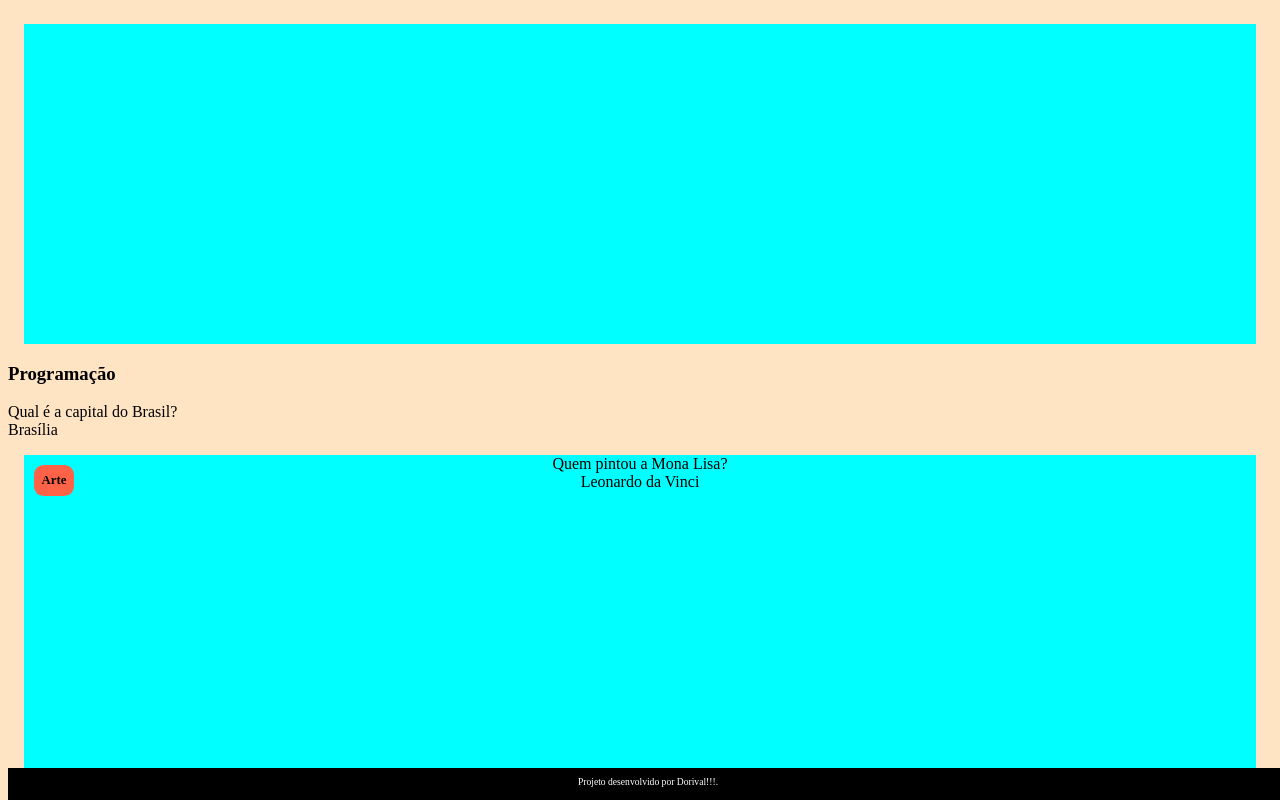
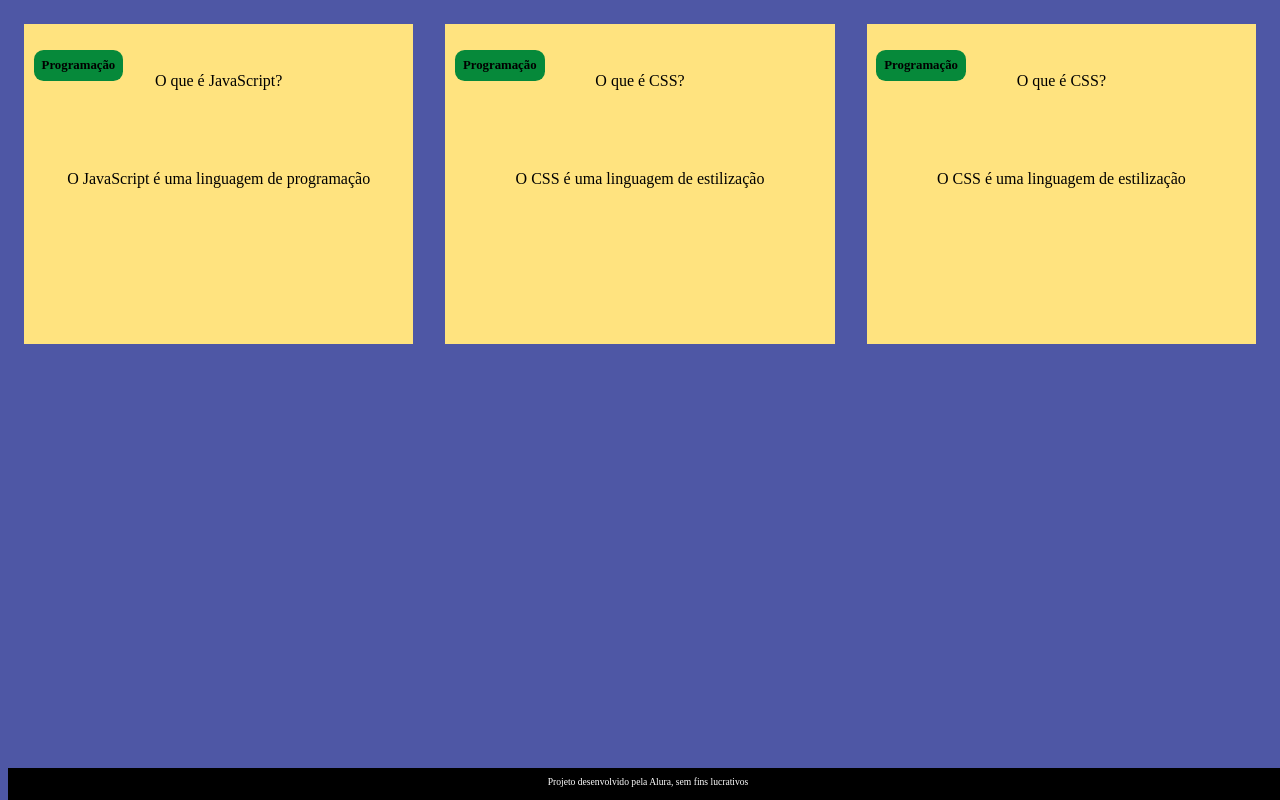
Before and after one commit to dorival2305/flash-card-by-Dorival, a plain HTML site: page index.html in a window 1280 px wide. Drawn offline with Linux system fonts and the light colour scheme.

Commit message:
adicionei cartões

```diff
--- a/assets/style.css
+++ b/assets/style.css
@@ -1,15 +1,15 @@
 body {
-    background-color: bisque;
+    background-color: rgb(78, 87, 165);
     font-family: Bai Jamjuree;
 }
 
 #container {
-    display: flex; /* Elementos dispostos em linha */
+    display: flex;
 }
 
 .cartao {
     margin: 1rem 1rem;
-    background-color: aqua;
+    background-color: rgb(255,227, 127);
     height: 20rem;
     flex-grow: 1;
     flex-basis: calc(33% - 6rem);
@@ -17,12 +17,11 @@ body {
 
 .cartao__conteudo {
     text-align: center;
-    /* background-color: aquamarine; */
     height: 100%;
 }
 
 .cartao__conteudo h3 {
-    background-color: tomato;
+    background-color: rgb(6, 137, 58);
     text-align: left;
     padding: 0.5rem;
     position: absolute;
--- a/index.html
+++ b/index.html
@@ -1,66 +1,51 @@
 <!DOCTYPE html>
-<html lang="en">
+<html lang="pt-br">
 <head>
     <meta charset="UTF-8">
-    <meta name="viewport" content="width=!, initial-scale=1.0">
+    <meta name="viewport" content="width=device-width, initial-scale=1.0">
     <link rel="stylesheet" href="assets/style.css">
-    <title>FlashCard</title>
+    <title>Flashcard</title>
 </head>
 <body>
-
+    <main>
+        <section id="container">
+            <article class="cartao">
+                <div class="cartao__conteudo">
+                    <h3>Programação</h3>
+                    <div class="cartao__conteudo__pergunta">
+                        <p>O que é JavaScript?</p>
+                    </div>
+                    <div class="cartao__conteudo__resposta">
+                        <p>O JavaScript é uma linguagem de programação</p>
+                    </div>
+                </div>
+            </article>
+            <article class="cartao">
+                <div class="cartao__conteudo">
+                    <h3>Programação</h3>
+                    <div class="cartao__conteudo__pergunta">
+                        <p>O que é CSS?</p>
+                    </div>
+                    <div class="cartao__conteudo__resposta">
+                    <p>O CSS é uma linguagem de estilização</p>
+                    </div>
+                </div>
+            </article>
+            <article class="cartao">
+                <div class="cartao__conteudo">
+                    <h3>Programação</h3>
+                    <div class="cartao__conteudo__pergunta">
+                        <p>O que é CSS?</p>
+                    </div>
+                    <div class="cartao__conteudo__resposta">
+                    <p>O CSS é uma linguagem de estilização</p>
+                    </div>
+                </div>
+            </article>
+        </section>
+    </main>
+    <footer>
+        <p>Projeto desenvolvido pela Alura, sem fins lucrativos</p>
+    </footer>
 </body>
 </html>
-
-<html lang="pt-br">
-<head>
-  <meta charset="UTF-8">
-    <meta name="viewport" content="width=device-width, initial-scale=1.0">
-    <title>Flashcard</title>
-
-
-    <main>
-
-    </main>
-    <footer>
-        <p>Projeto desenvolvido por Dorival!!!.</p>
-    </footer>
-
-
-    <main>
-    <section id="container">
-
-</section>
-
-
-<article class="cartao">
-                <div class="cartao__conteudo">
-
-                </div>
-            </article>
-
-
-<h3> Programação </h3>
-
-
-<div class="cartao__conteudo__pergunta">
-Qual é a capital do Brasil?
-</div>
-
-<div class="cartao__conteudo__resposta">
-Brasília
-</div>
-
-
-
-<article class="cartao">
-        <div class="cartao__conteudo">
-                <h3> Arte </h3>
-                      <div class="cartao__conteudo__pergunta">
-                            Quem pintou a Mona Lisa?
-                        </div>
-                       <div class="cartao__conteudo__resposta">
-                            Leonardo da Vinci
-                         </div>
-                        </div>
-
-         </article>
```
